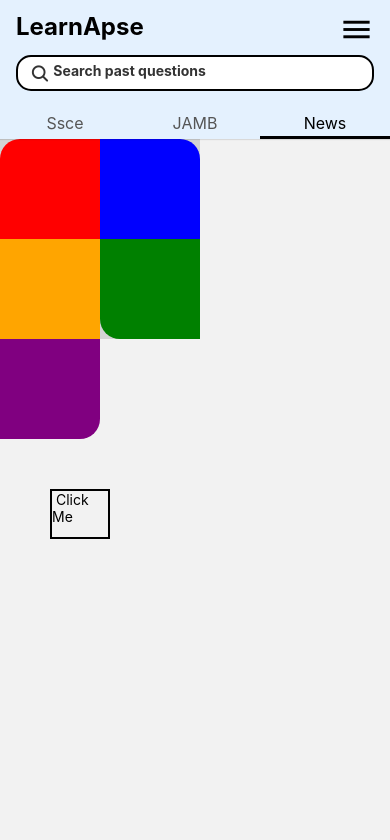
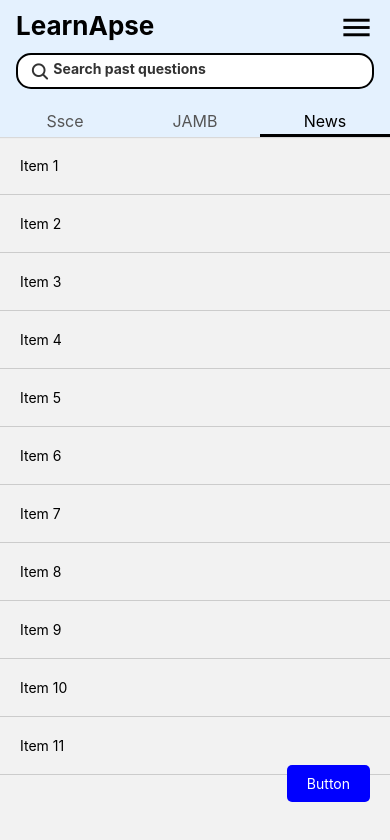
Before and after one commit to suchael/EculisQuizApp, a React Native app in the folder LearnApseCBT/: screen /News in a window 390 px wide. Shown: the top 840 px of the page. Built offline with nearby package versions, Linux system fonts and the light colour scheme.

Commit message:
added Group Exam button

```diff
--- a/LearnApseCBT/src/Header.js
+++ b/LearnApseCBT/src/Header.js
@@ -38,11 +38,11 @@ function InputFieldView(){
 
 
 function Header(){
-	const dimHeight = useWindowDimensions().height * 0.15;	//height of header
+	const dimHeight = useWindowDimensions().height * 0.5;	//height of header
 	return(
 		<View style= {styles.container}>
 			<View style= {styles.top}>
-				<Text style= {styles.text}>LearnApse</Text>
+				<Text style= {styles.learnApseText}>LearnApse</Text>
 				<TouchableHighlight
 					onPress={() => console.log("Right Top Navigation icon")}
             		activeOpacity={0.9}
@@ -62,16 +62,16 @@ const styles = StyleSheet.create({
 		backgroundColor: "#E4F1FE",
 		paddingRight: 16,
 		paddingLeft:  16,
-		paddingTop: 12,
+		paddingTop: 10,
 		paddingBottom: 8,
 		},
-	text: {
-		fontSize: 24,
+	learnApseText: {
+		fontSize: 26,
 		fontWeight: "bold",
 	},
 	top:{
 		flexDirection: "row",
-		marginBottom: 2,
+		marginBottom: 5,
 		justifyContent: "space-between",
 	},
 	inputContainer:{
--- a/LearnApseCBT/src/Status_bar.js
+++ b/LearnApseCBT/src/Status_bar.js
@@ -6,9 +6,8 @@ function Status_bar(){
 	<>
 		<StatusBar
 			animated = {true}
-			backgroundColor="black"
-			barStyle = "light-content"
-
+			backgroundColor="#E4F1FE"
+			barStyle = "dark-content"
 		/>
 	</>
 	);
--- a/LearnApseCBT/src/screen/JambContent.js
+++ b/LearnApseCBT/src/screen/JambContent.js
@@ -14,13 +14,14 @@ import {
 } from "react-native-safe-area-context";
 
 //icons
-import { FontAwesome5 } from '@expo/vector-icons';
-import { MaterialIcons } from '@expo/vector-icons';
-import { Ionicons } from '@expo/vector-icons';
-import { MaterialCommunityIcons } from '@expo/vector-icons';
-import { AntDesign } from '@expo/vector-icons';
-import { Entypo } from '@expo/vector-icons';
-
+import {
+  FontAwesome5,
+  MaterialIcons,
+  Ionicons,
+  MaterialCommunityIcons,
+  AntDesign,
+  Entypo,
+} from '@expo/vector-icons';
 
 
 function AlertBox() {
@@ -129,7 +130,7 @@ function Jamb() {
                 >
                   <>
                     <View><Ionicons name="ios-finger-print-sharp" size={50} color="gray" /></View>
-                    <Text style={styles.boxesInnerText}>Exam</Text>
+                    <Text style={styles.boxesInnerText}>Exam{"\n"}Mode</Text>
                   </>
                 </TouchableHighlight>
               </View>
@@ -228,7 +229,11 @@ function Jamb() {
             </TouchableHighlight>
           </View>
           <>
-          	<TouchableHighlight
+
+          </>
+        </View>
+      </ScrollView>
+      <TouchableHighlight
               onPress={() => console.log("Group Exam")}
               activeOpacity={0.9}
               underlayColor="lightgray"
@@ -236,9 +241,6 @@ function Jamb() {
             >
                 <Text style={styles.bottomContentGroupExamText} >Group{"\n"}Exam</Text>
             </TouchableHighlight>
-          </>
-        </View>
-      </ScrollView>
     </SafeAreaProvider>
   );
 }
@@ -349,12 +351,13 @@ const styles = StyleSheet.create({
   bottom: {
     borderWidth: 2,
     marginTop: 10,
+    marginBottom: 20,
     borderColor: "red",
   },
   bottomContent: {
     height: 65,
     borderWidth: 2,
-    marginBottom: 8,
+    marginBottom:  8,
     paddingLeft: 12,
     borderRadius: 5,
     backgroundColor: "orange",
@@ -375,16 +378,19 @@ const styles = StyleSheet.create({
     fontWeight: "bold",
   },
   bottomContentGroupExam:{
-  	borderWidth:2,
-  	backgroundColor: "yellow",
-  	width: 100,
-  	height:100,
-  	justifyContent: "center ",
-  	alignItems: "center",
-  	borderRadius: 2,
-  },
+	backgroundColor: "yellow",
+	width: 62,
+	height: 62,
+	borderRadius: 18,
+	justifyContent: "center",
+	alignItems: "center",
+	position: "absolute",
+	bottom: 20,
+	right: 20,
+
+},
   bottomContentGroupExamText:{
-
+  	fontWeight: "bold",
   },
 
 });
--- a/LearnApseCBT/src/screen/NewsContent.js
+++ b/LearnApseCBT/src/screen/NewsContent.js
@@ -1,65 +1,78 @@
-import React from 'react';
-import { View,Text, StyleSheet, TouchableHighlight } from 'react-native';
+import React, { useState } from 'react';
+import { View, ScrollView, TouchableWithoutFeedback, Text, StyleSheet, Dimensions } from 'react-native';
 
-function NewsContent () {
+const App = () => {
+  const windowHeight = Dimensions.get('window').height;
+  const buttonBottom = windowHeight * 0.05;
+
+  const [pressedItem, setPressedItem] = useState(null);
+
+  const mockContent = Array.from({ length: 20 }, (_, index) => (
+    <TouchableWithoutFeedback
+      key={index}
+      onPress={() => handleItemPress(index)}
+    >
+      <View style={[styles.item, index === pressedItem && styles.pressedItem]}>
+        <Text>{`Item ${index + 1}`}</Text>
+      </View>
+    </TouchableWithoutFeedback>
+  ));
+
+  const handleItemPress = (index) => {
+    console.log(`Tapped on Item ${index + 1}`);
+    setPressedItem(index);
+    setTimeout(() => {
+      setPressedItem(null);
+    }, 300); // Reset the pressed item after a delay (300ms in this case)
+  };
+
   return (
     <View style={styles.container}>
+      <ScrollView style={styles.scrollContainer}>
+        {mockContent}
+      </ScrollView>
 
-
-      <View style={[styles.box, styles.topLeft]}></View>
-      <View style={[styles.box, styles.topRight]}></View>
-      <View style={[styles.box, styles.middle]}></View>
-      <View style={[styles.box, styles.bottomLeft]}></View>
-      <View style={[styles.box, styles.bottomRight]}></View>
-
-	<TouchableHighlight
-		onPress={()=>console.log("hello")}
-		activeOpacity = {0.6}
-		underlayColor = "gray"
-		style={{height:50, width:60, borderWidth:2, margin: 50}}
-	>
-		<Text> Click Me </Text>
-	</TouchableHighlight>
+      <View style={[styles.floatingButtonContainer, { bottom: buttonBottom }]}>
+        <TouchableWithoutFeedback style={styles.floatingButton}>
+          <View style={styles.floatingButton}>
+            <Text style={styles.buttonText}>Button</Text>
+          </View>
+        </TouchableWithoutFeedback>
+      </View>
     </View>
   );
-}
+};
 
 const styles = StyleSheet.create({
   container: {
-    flexDirection: 'row',
-    flexWrap: 'wrap',
-    width: 200,
-    height: 200,
-    backgroundColor: 'lightgray',
+    flex: 1,
   },
-  box: {
-    width: '50%',
-    height: '50%',
+  scrollContainer: {
+    flex: 1,
+    marginBottom: 60,
   },
-  topLeft: {
-    backgroundColor: 'red',
-    borderTopLeftRadius: 20,
+  item: {
+    padding: 20,
+    borderBottomWidth: 1,
+    borderColor: '#ccc',
   },
-  topRight: {
+  pressedItem: {
+    backgroundColor: '#FEE',
+  },
+  floatingButtonContainer: {
+    position: 'absolute',
+    bottom: 20,
+    right: 20,
+  },
+  floatingButton: {
     backgroundColor: 'blue',
-    borderTopRightRadius: 20,
+    paddingVertical: 10,
+    paddingHorizontal: 20,
+    borderRadius: 5,
   },
-  middle: {
-    backgroundColor: 'orange',
-    alignSelf: 'center',
+  buttonText: {
+    color: 'white',
   },
-  bottomLeft: {
-    backgroundColor: 'green',
-    borderBottomLeftRadius: 20,
-  },
-  bottomRight: {
-    backgroundColor: 'purple',
-    borderBottomRightRadius: 20,
-  },
-  button:{
-  	backgroundColor: "yellow",
-  	height:30,
-},
 });
 
-export default NewsContent;
+export default App;
```
